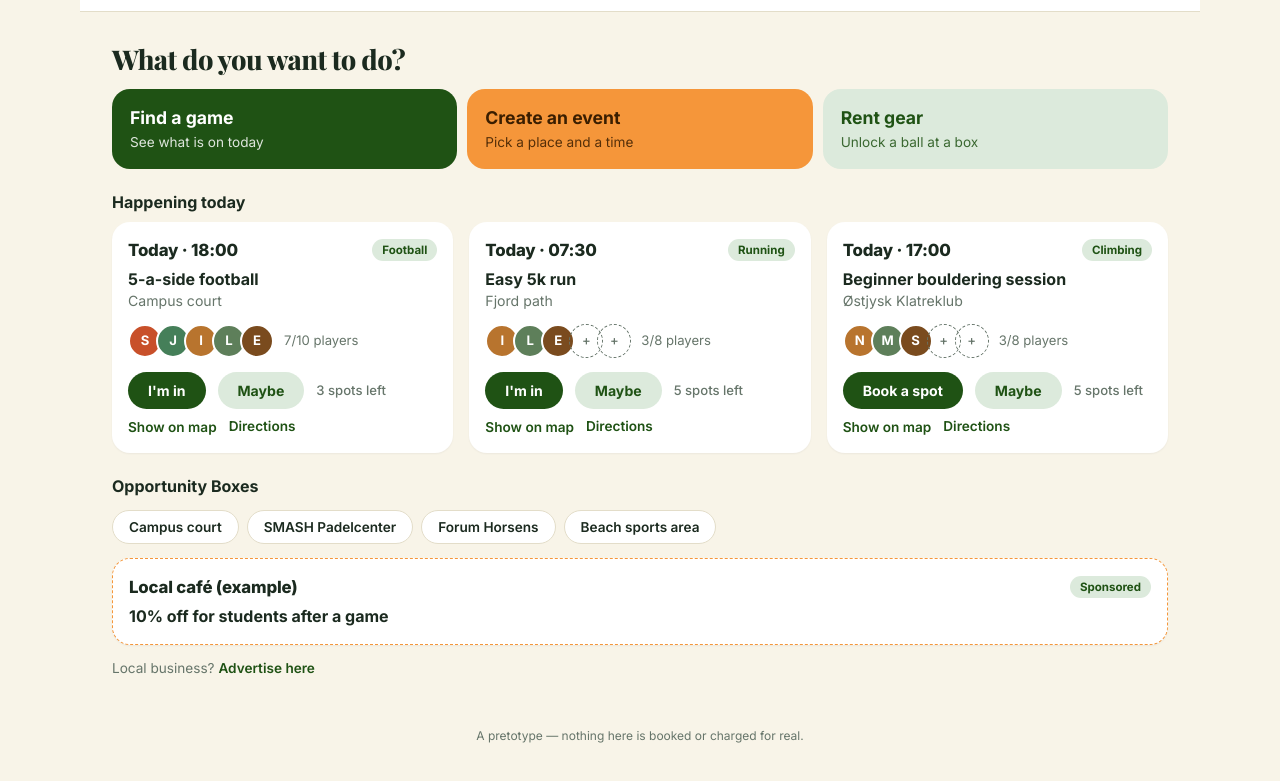
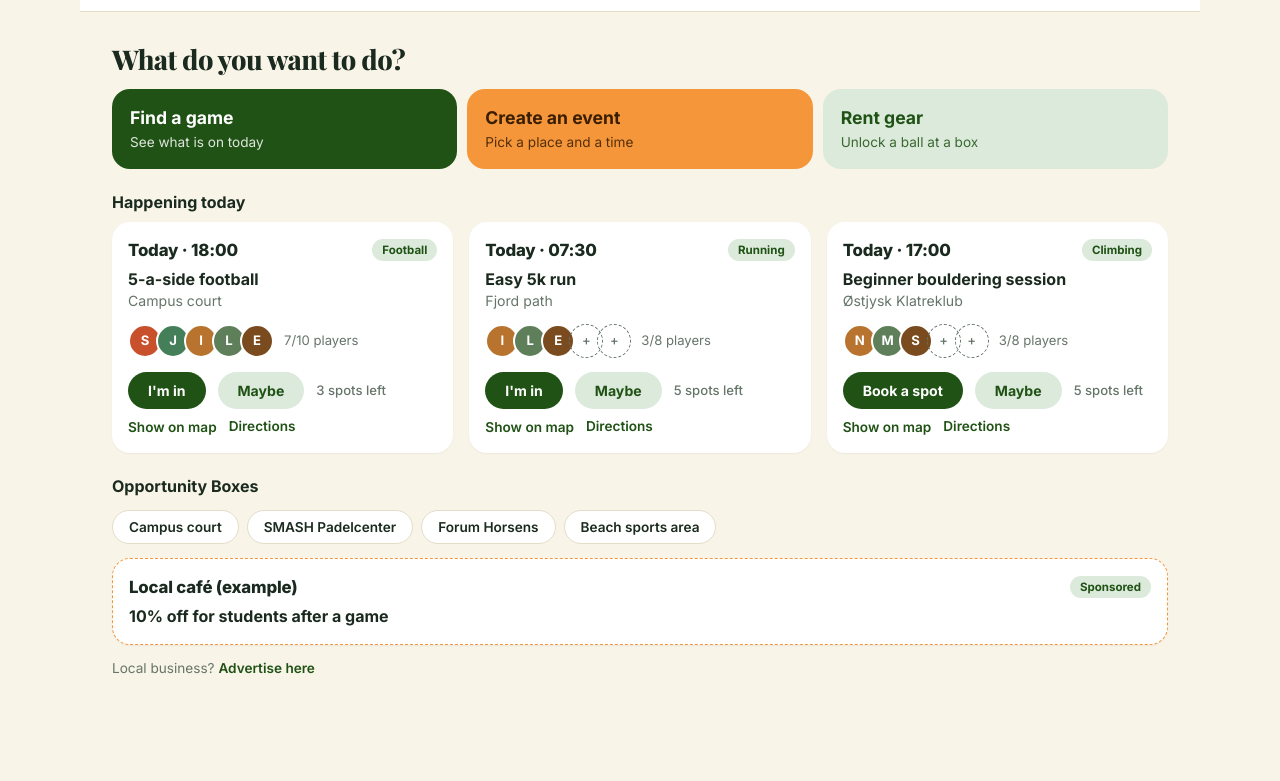
Before and after one commit to vdeleonardis1-boop/the-board, a plain HTML site: page index.html in a window 1280 px wide. Shown: the part 55-836 px from the top of the page. After the commit the page ends 803 px from the top, so only its background shows below. Drawn offline with nearby package versions, Linux system fonts and the light colour scheme.

Commit message:
Remove footer indicating pretotype status
Removed footer text indicating the pretotype status.

```diff
--- a/index.html
+++ b/index.html
@@ -83,7 +83,6 @@
 <section class="view" id="v-partners"><h2>Advertise on Common Ground</h2><p class="w">Local businesses can offer deals to students. Every offer is reviewed before it goes live.</p>
 <div class="box"><div class="form"><div><label for="ad-b">Business name</label><input id="ad-b"></div><div><label for="ad-t">Offer</label><input id="ad-t" placeholder="e.g. 10% off for students after a game"></div><div><label for="ad-c">Contact email</label><input id="ad-c" type="email"></div><button class="btn" data-a="adsend">Submit for approval</button></div><div class="ok" id="ad-ok"></div></div>
 <h3>Offers <button class="link" data-a="adadmin" id="ad-tog">Admin view</button></h3><div id="ad-list"></div></section>
-<footer>A pretotype — nothing here is booked or charged for real.</footer>
 </div>
 <nav class="bnav" aria-label="Main">
 <button class="tab on" data-v="home"><svg viewBox="0 0 24 24" width="22" height="22" fill="none" stroke="currentColor" stroke-width="1.9" stroke-linecap="round" stroke-linejoin="round" aria-hidden="true"><path d="M3 11.5L12 4l9 7.5V20a1 1 0 0 1-1 1h-5v-6H9v6H4a1 1 0 0 1-1-1z"/></svg><span>Home</span></button>
```
